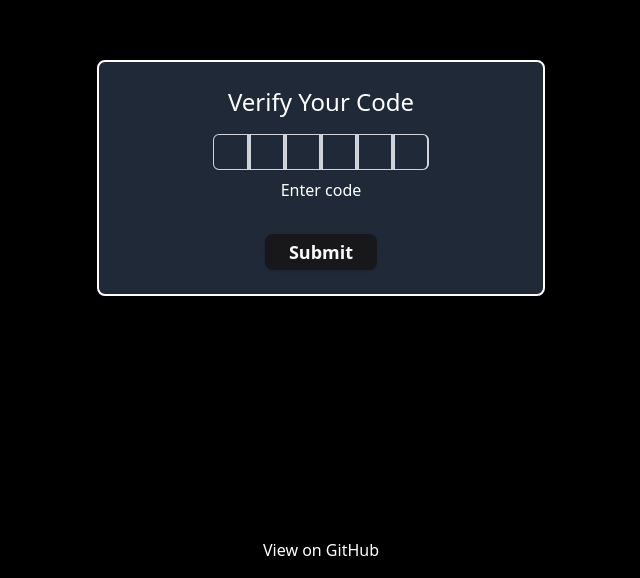
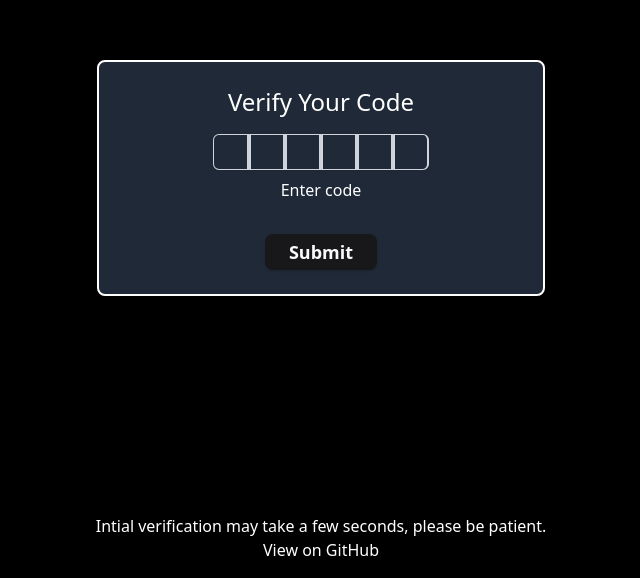
Before and after one commit to EmpSwarup/verify-app, a React (Vite) app in the folder client/: page / in a window 1280 px wide. Shown: the part 222-800 px from the top of the page, without its empty margins (319-959 px from the left). Built offline with nearby package versions, Linux system fonts and the light colour scheme.

Commit message:
added a text to bottom

```diff
--- a/client/src/App.tsx
+++ b/client/src/App.tsx
@@ -103,6 +103,7 @@ const App: React.FC = () => {
         </Button>
       </div>
       <footer className="absolute bottom-4 w-full text-center text-white">
+        <p>Intial verification may take a few seconds, please be patient.</p>
         <a href="https://github.com/EmpSwarup/verify-app" className="hover:underline" target='_blank'>
           View on GitHub
         </a>
```
